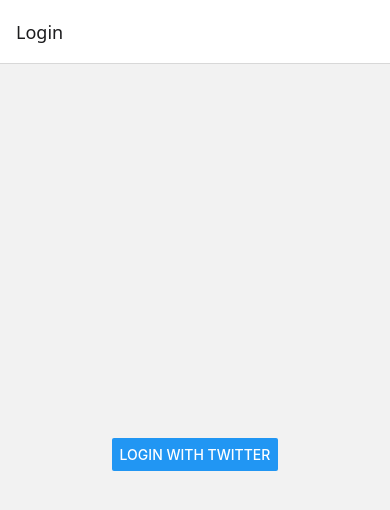
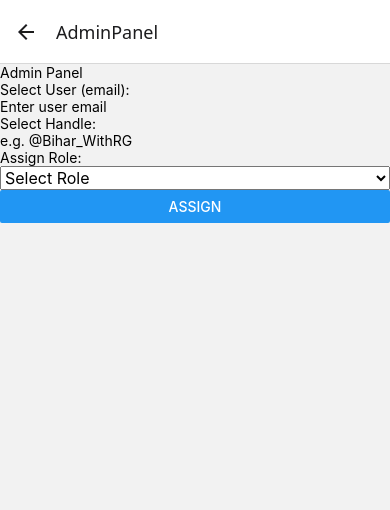
Before and after one commit to debarshi1990/withrg-x-dashboard, a React Native app: screen /AdminPanel in a window 390 px wide. Shown: the top 510 px of the page. Built offline with nearby package versions, Linux system fonts and the light colour scheme.

Commit message:
Add AdminPanelScreen for assigning roles and handles

```diff
--- a/App.js
+++ b/App.js
@@ -1,4 +1,4 @@
-
+import AdminPanelScreen from './screens/AdminPanelScreen';
 import { NavigationContainer } from '@react-navigation/native';
 import { createNativeStackNavigator } from '@react-navigation/native-stack';
 import LoginScreen from './screens/LoginScreen';
@@ -10,6 +10,7 @@
   return (
     <NavigationContainer>
       <Stack.Navigator initialRouteName="Login">
+        <Stack.Screen name="AdminPanel" component={AdminPanelScreen} />
         <Stack.Screen name="Login" component={LoginScreen} />
         <Stack.Screen name="Dashboard" component={DashboardScreen} />
       </Stack.Navigator>
--- /dev/null
+++ b/screens/AdminPanelScreen.js
@@ -0,0 +1,63 @@
+import React, { useState } from 'react';
+import { View, Text, Picker, Button, ScrollView } from 'react-native';
+import { TextInput } from 'react-native-gesture-handler';
+
+const AdminPanelScreen = () => {
+  const [selectedUser, setSelectedUser] = useState('');
+  const [selectedHandle, setSelectedHandle] = useState('');
+  const [selectedRole, setSelectedRole] = useState('');
+
+  const assignRole = async () => {
+    const res = await fetch('https://your-backend-url.com/api/admin/assign', {
+      method: 'POST',
+      headers: {
+        'Content-Type': 'application/json'
+      },
+      body: JSON.stringify({
+        userEmail: selectedUser,
+        twitterHandle: selectedHandle,
+        role: selectedRole
+      })
+    });
+    const data = await res.json();
+    alert(data.message || 'Assigned successfully');
+  };
+
+  return (
+    <ScrollView className="p-4">
+      <Text className="text-xl font-bold mb-4">Admin Panel</Text>
+
+      <Text className="text-base">Select User (email):</Text>
+      <TextInput
+        className="border p-2 mb-4 rounded"
+        value={selectedUser}
+        onChangeText={setSelectedUser}
+        placeholder="Enter user email"
+      />
+
+      <Text className="text-base">Select Handle:</Text>
+      <TextInput
+        className="border p-2 mb-4 rounded"
+        value={selectedHandle}
+        onChangeText={setSelectedHandle}
+        placeholder="e.g. @Bihar_WithRG"
+      />
+
+      <Text className="text-base">Assign Role:</Text>
+      <Picker
+        selectedValue={selectedRole}
+        onValueChange={(itemValue) => setSelectedRole(itemValue)}
+        className="mb-4"
+      >
+        <Picker.Item label="Select Role" value="" />
+        <Picker.Item label="Poster" value="poster" />
+        <Picker.Item label="Admin" value="admin" />
+        <Picker.Item label="Moderator" value="moderator" />
+      </Picker>
+
+      <Button title="Assign" onPress={assignRole} />
+    </ScrollView>
+  );
+};
+
+export default AdminPanelScreen;
```
